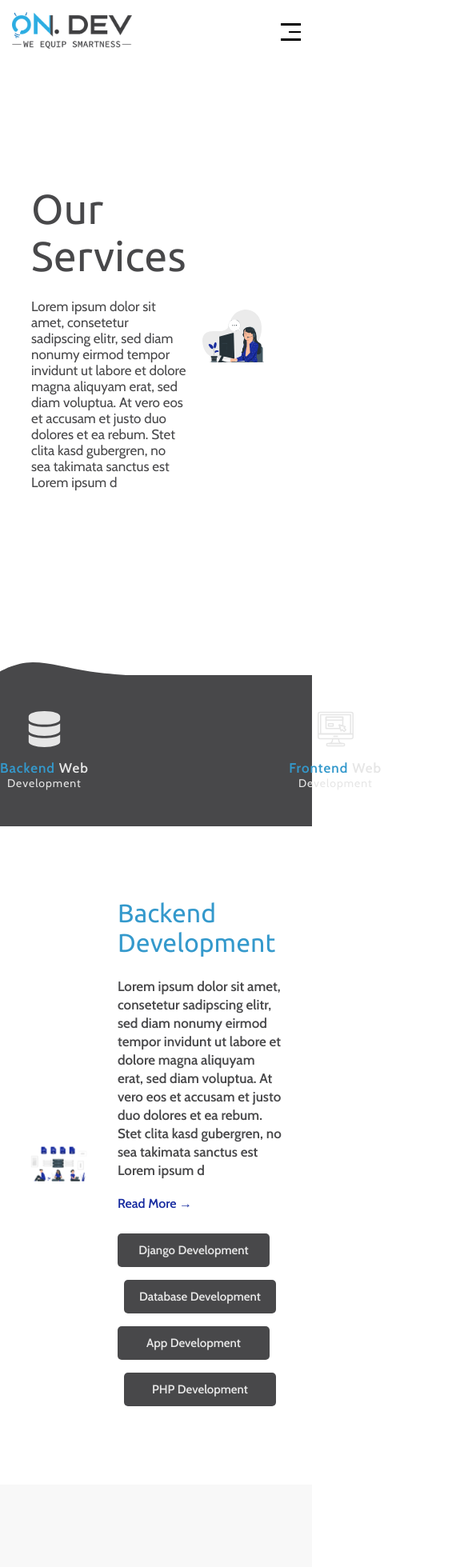
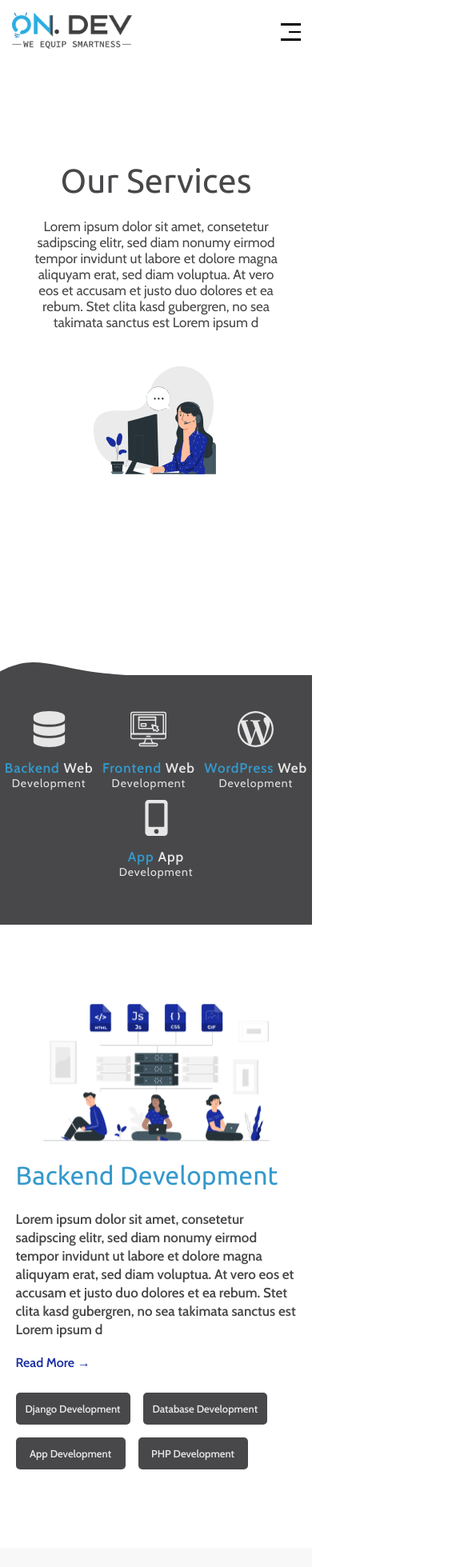
Before and after one commit to Osada97/ondev, a Next.js app: page /services in a window 390 px wide. Shown: the top 1959 px of the page at 80% size, 585 px wide, since content can reach past the window. Built offline with nearby package versions, Linux system fonts and the light colour scheme.

Commit message:
Added Responsive media for services page

```diff
--- a/components/ServicesSection.js
+++ b/components/ServicesSection.js
@@ -195,6 +195,95 @@ const Sectionfon = styled.div`
       }
     }
   }
+  @media (max-width: 1200px) {
+    .main .column:nth-child(2) {
+      flex: 0.5;
+      .card-row h3 {
+        min-width: 166px;
+        font-size: 14px;
+      }
+    }
+  }
+  @media (max-width: 918px) {
+    .main .column:nth-child(1) {
+      img {
+        width: 85%;
+      }
+    }
+  }
+  @media (max-width: 810px) {
+    .main .column:nth-child(2) {
+      .card-row h3 {
+        min-width: 150px;
+        font-size: 13px;
+      }
+    }
+  }
+  @media (max-width: 750px) {
+    .main .column:nth-child(2) {
+      .card-row h3 {
+        min-width: 137px;
+        font-size: 13px;
+      }
+    }
+  }
+  @media (max-width: 720px) {
+    .main {
+      flex-direction: column;
+      .column:nth-child(1) {
+        align-items: center;
+        img {
+          width: 50%;
+        }
+      }
+      .column:nth-child(2) {
+        margin-top: 35px;
+        .card-row h3 {
+          min-width: 137px;
+          font-size: 13px;
+        }
+      }
+    }
+  }
+  @media (max-width: 500px) {
+    .main {
+      .column:nth-child(1) {
+        img {
+          width: 80%;
+        }
+      }
+    }
+  }
+  @media (max-width: 342px) {
+    .main .column:nth-child(2) {
+      .card-row h3 {
+        margin: 5px 0;
+        display: block;
+      }
+    }
+  }
+  @media (max-width: 220px) {
+    .main {
+      .column:nth-child(1) {
+        img {
+          width: 100%;
+        }
+      }
+      .column:nth-child(2) {
+        .card-row h3 {
+          min-width: initial;
+          width: 95%;
+        }
+        h1 {
+          font-size: 25px;
+          word-break: break-all;
+        }
+        p {
+          font-size: 14px;
+        }
+      }
+    }
+  }
 `;
 const Sectionback = styled.div`
   position: relative;
@@ -298,4 +387,93 @@ const Sectionback = styled.div`
       }
     }
   }
+  @media (max-width: 1200px) {
+    .main .column:nth-child(1) {
+      flex: 0.5;
+      .card-row h3 {
+        min-width: 166px;
+        font-size: 14px;
+      }
+    }
+  }
+  @media (max-width: 918px) {
+    .main .column:nth-child(2) {
+      img {
+        width: 85%;
+      }
+    }
+  }
+  @media (max-width: 810px) {
+    .main .column:nth-child(1) {
+      .card-row h3 {
+        min-width: 150px;
+        font-size: 13px;
+      }
+    }
+  }
+  @media (max-width: 750px) {
+    .main .column:nth-child(1) {
+      .card-row h3 {
+        min-width: 137px;
+        font-size: 13px;
+      }
+    }
+  }
+  @media (max-width: 720px) {
+    .main {
+      flex-direction: column;
+      .column:nth-child(2) {
+        align-items: center;
+        img {
+          width: 50%;
+        }
+      }
+      .column:nth-child(1) {
+        margin-top: 35px;
+        .card-row h3 {
+          min-width: 137px;
+          font-size: 13px;
+        }
+      }
+    }
+  }
+  @media (max-width: 500px) {
+    .main {
+      .column:nth-child(2) {
+        img {
+          width: 80%;
+        }
+      }
+    }
+  }
+  @media (max-width: 342px) {
+    .main .column:nth-child(1) {
+      .card-row h3 {
+        margin: 5px 0;
+        display: block;
+      }
+    }
+  }
+  @media (max-width: 220px) {
+    .main {
+      .column:nth-child(2) {
+        img {
+          width: 100%;
+        }
+      }
+      .column:nth-child(1) {
+        .card-row h3 {
+          min-width: initial;
+          width: 95%;
+        }
+        h1 {
+          font-size: 25px;
+          word-break: break-all;
+        }
+        p {
+          font-size: 14px;
+        }
+      }
+    }
+  }
 `;
--- a/pages/services/index.js
+++ b/pages/services/index.js
@@ -123,13 +123,54 @@ const Mainherose = styled.div`
       }
     }
   }
+  @media (max-width: 900px) {
+    .main {
+      .column {
+        img {
+          width: 80%;
+        }
+      }
+    }
+  }
+  @media (max-width: 627px) {
+    .main {
+      flex-direction: column;
+      .column {
+        text-align: center;
+        margin-bottom: 45px;
+        h1 {
+          font-size: 42px;
+        }
+        img {
+          width: 50%;
+        }
+      }
+    }
+  }
+  @media (max-width: 297px) {
+    .main {
+      width: 90%;
+      padding: 120px 0;
+      .column {
+        h1 {
+          font-size: 32px;
+        }
+        p {
+          font-size: 16px;
+        }
+        img {
+          width: 80%;
+        }
+      }
+    }
+  }
 `;
 const Rowmid = styled.div`
   width: 100%;
   background-color: #48484a;
   padding: 45px 0;
   .main {
-    width: 1200px;
+    max-width: 1200px;
     margin: 0 auto;
     display: flex;
     justify-content: space-between;
@@ -164,4 +205,17 @@ const Rowmid = styled.div`
       }
     }
   }
+  @media (max-width: 1200px) {
+    .main {
+      justify-content: space-around;
+    }
+  }
+  @media (max-width: 936px) {
+    .main {
+      flex-wrap: wrap;
+      .col {
+        margin-bottom: 12px;
+      }
+    }
+  }
 `;
```
